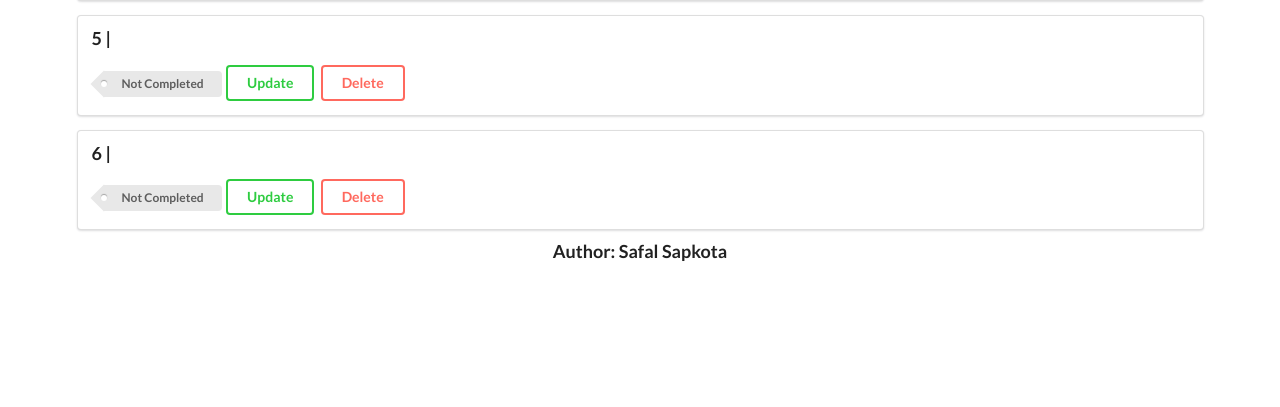
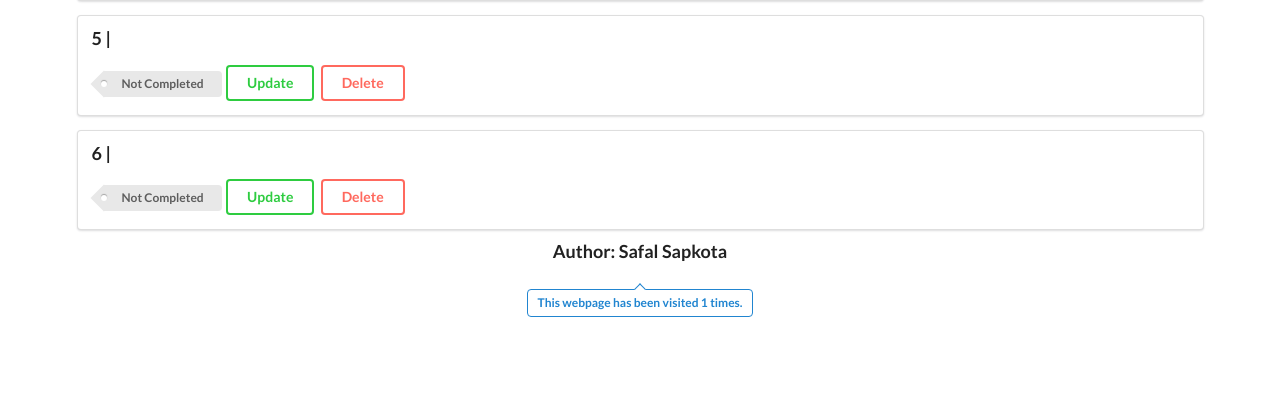
Before and after one commit to Safal30/Flask-Checklist-App, a Flask app: template templates/base.html in a window 1280 px wide. Shown: the part 439-846 px from the top of the page. Run offline with Flask 2, Linux system fonts and the light colour scheme; data comes from the database, SQL or seed files in the repository; the template is opened without the code that fills it: values that come from a table or form of the project are taken from there, most other values are stand-ins (such as "Sample title", 1, 10 or a date in 2020).

Commit message:
Updatecounter

```diff
--- a/templates/base.html
+++ b/templates/base.html
@@ -57,7 +57,9 @@
         <h3 style="margin-top:10px;" class="ui center aligned header">
             Author: Safal Sapkota
         </h3>
-        </p>
+        <center>
+        <p class="ui pointing blue basic label">This webpage has been visited {{count}} times.</p>
+        </center>
     </footer>
 
 </body>
```
